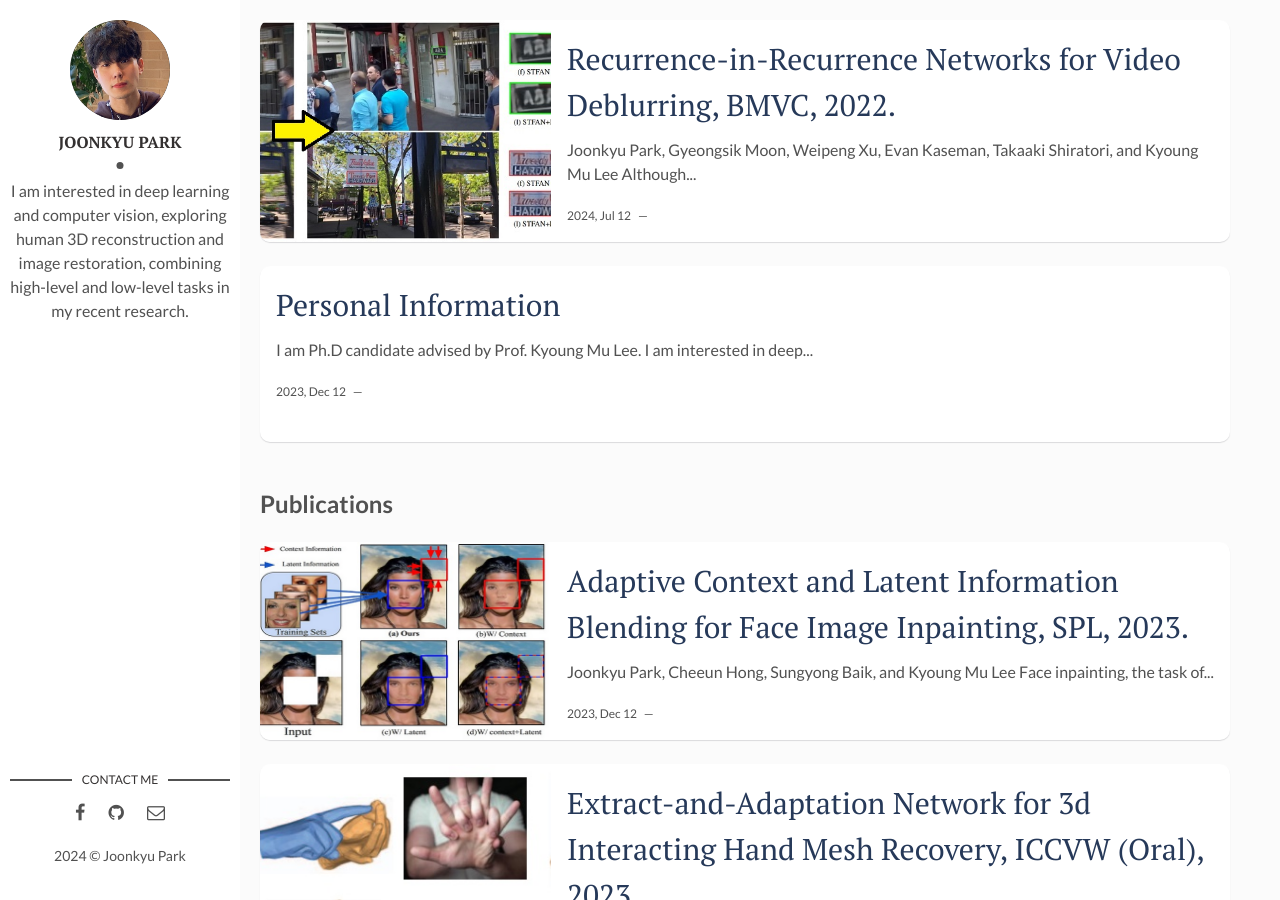
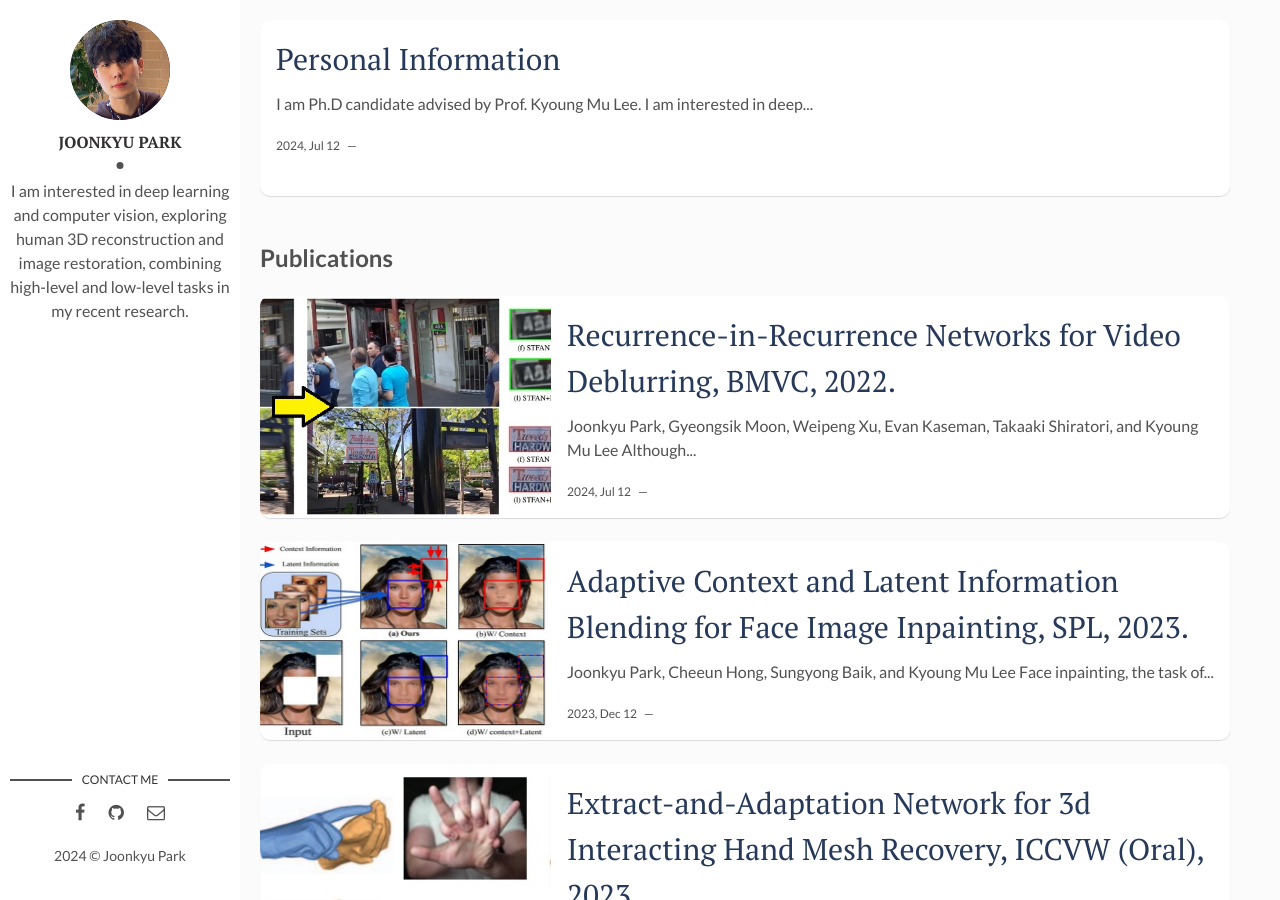
Before and after one commit to jkpark08/jkpark08.github.io, a Jekyll site: the page built from index.html, in a window 1280 px wide and 900 px high. Built offline with Jekyll 4.4.1, drawn with Linux system fonts in a browser that asks for light colours; the list of posts is cut into pages by our own code.

Commit message:
Update 2027-12-31-edu.markdown

```diff
--- a/_posts/2027-12-31-edu.markdown
+++ b/_posts/2027-12-31-edu.markdown
@@ -1,7 +1,7 @@
 ---
 layout: post
 title: Personal Information
-date: 2023-12-12 13:32:20 +0300
+date: 2024-07-12 13:32:20 +0300
 description: # Add post description (optional)
 img: # Add image post (optional)
 fig-caption: # Add figcaption (optional)
```
